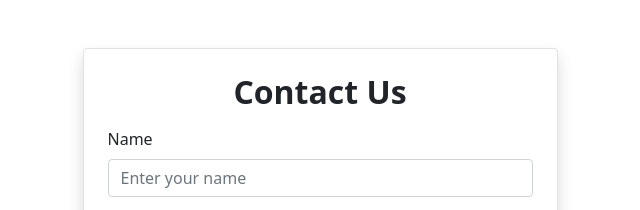
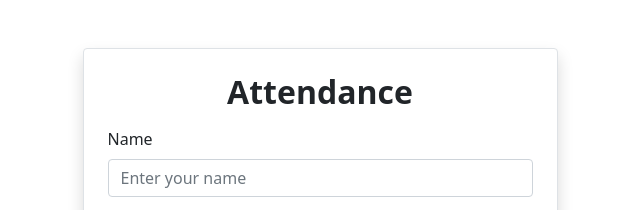
Before and after one commit to Rms-Value/rms-value.github.io, a plain HTML site: page index.html in a window 1280 px wide. Shown: the top 210 px of the page, 320-960 px from the left. Drawn offline with nearby package versions, Linux system fonts and the light colour scheme.

Commit message:
Update index.html
Changed title of the project

```diff
--- a/index.html
+++ b/index.html
@@ -6,13 +6,13 @@
     <meta name="viewport" content="width=device-width, initial-scale=1.0">
 
     <link href="https://cdn.jsdelivr.net/npm/bootstrap@5.0.1/dist/css/bootstrap.min.css" rel="stylesheet">
-    <title>HTML Form to Google Sheets - Pure Coding</title>
+    <title>Attendance Project 1.0</title>
 </head>
 <body>
     <div class="container py-5">
         <div class="row">
             <div class="col-lg-5 col-md-8 mx-auto shadow border bg-white p-4 rounded">
-                <h2 class="text-center fw-bold mb-3">Contact Us</h2>
+                <h2 class="text-center fw-bold mb-3">Attendance</h2>
                 <form name="google-sheet">
                     <div id="form_alerts"></div>
                     <div class="form-group mb-3">
```
